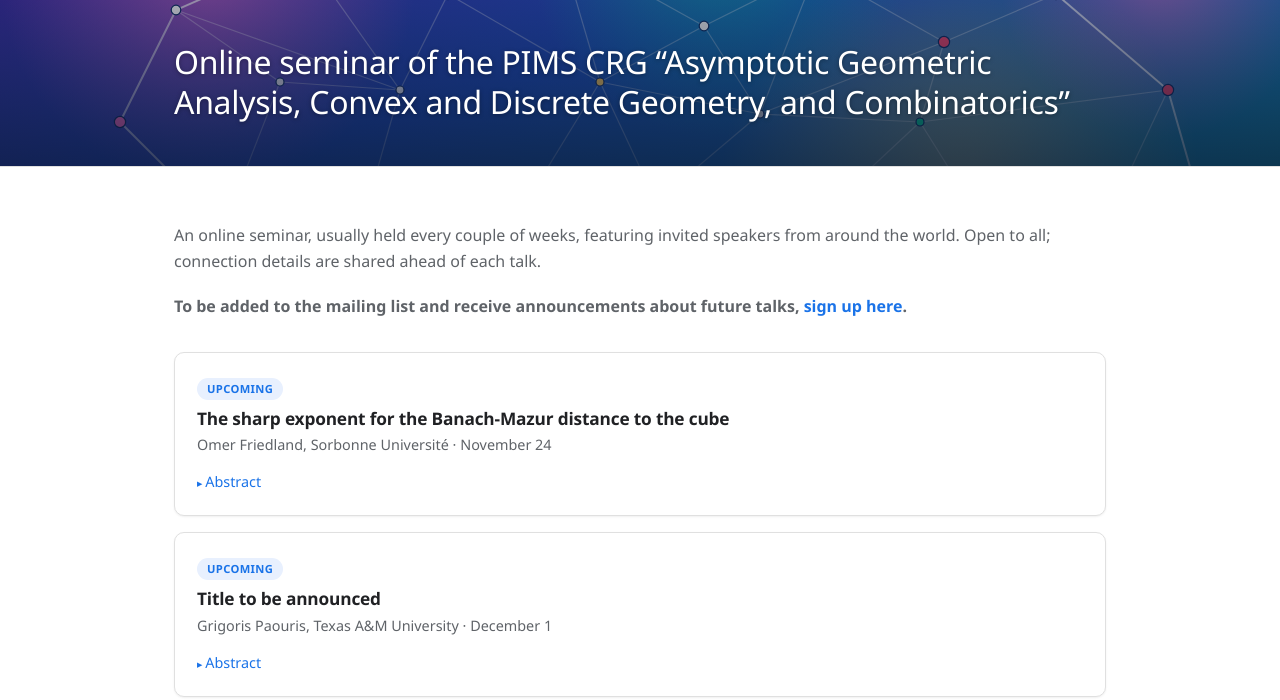
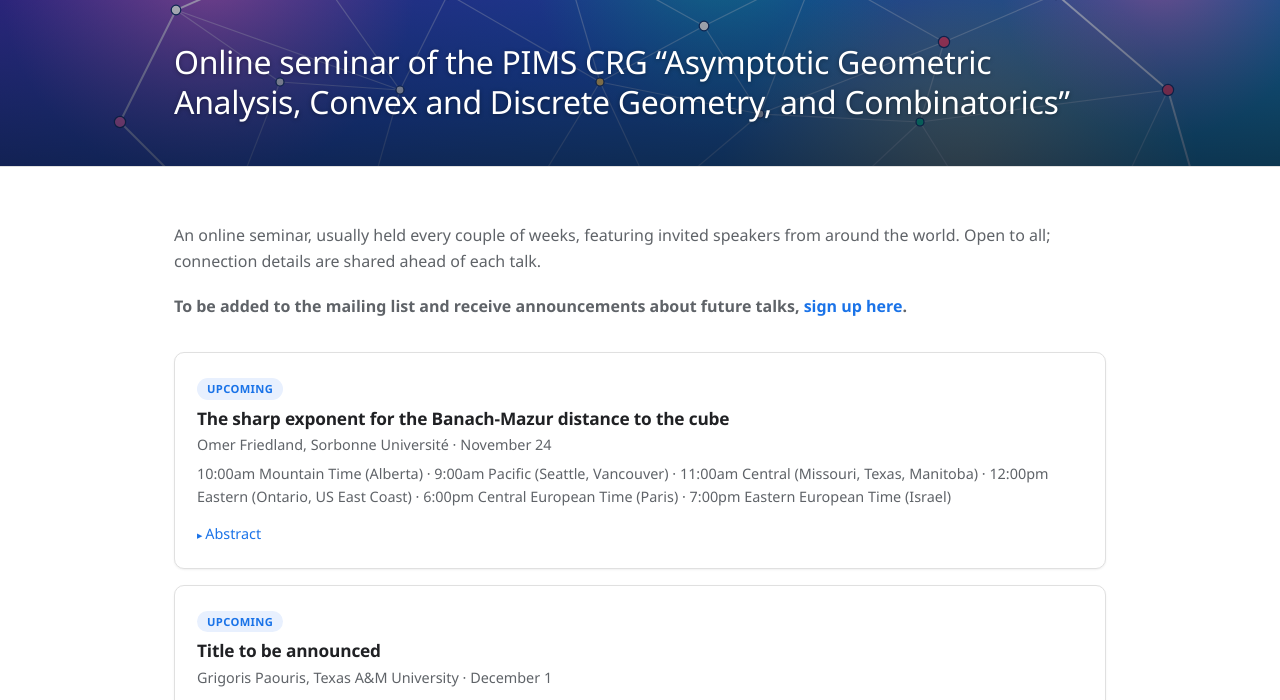
Before and after one commit to danmiku/pims-crg-website, a plain HTML site: page colloquium.html in a window 1280 px wide. Shown: the part 61-761 px from the top of the page. Drawn offline with Linux system fonts and the light colour scheme.

Commit message:
Add talk time with timezone conversions for Omer Friedland's talk
Co-Authored-By: Claude Sonnet 5 <noreply@anthropic.com>

```diff
--- a/colloquium.html
+++ b/colloquium.html
@@ -45,6 +45,7 @@
         <span class="event-status">Upcoming</span>
         <h3 class="event-title">The sharp exponent for the Banach-Mazur distance to the cube</h3>
         <p class="event-meta">Omer Friedland, Sorbonne Universit&eacute; &middot; November 24</p>
+        <p class="event-meta">10:00am Mountain Time (Alberta) &middot; 9:00am Pacific (Seattle, Vancouver) &middot; 11:00am Central (Missouri, Texas, Manitoba) &middot; 12:00pm Eastern (Ontario, US East Coast) &middot; 6:00pm Central European Time (Paris) &middot; 7:00pm Eastern European Time (Israel)</p>
         <details class="abstract-toggle">
           <summary>Abstract</summary>
           <p class="muted">
```
